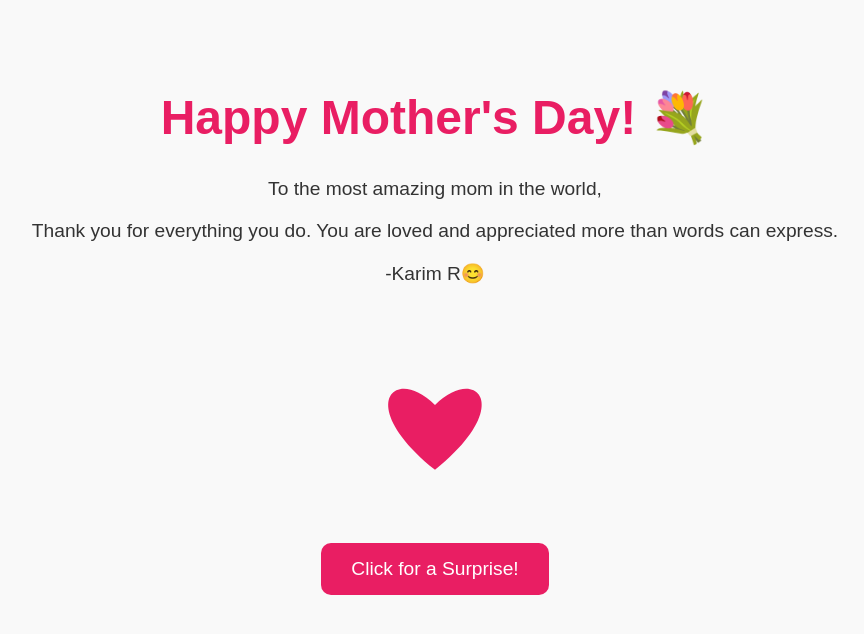
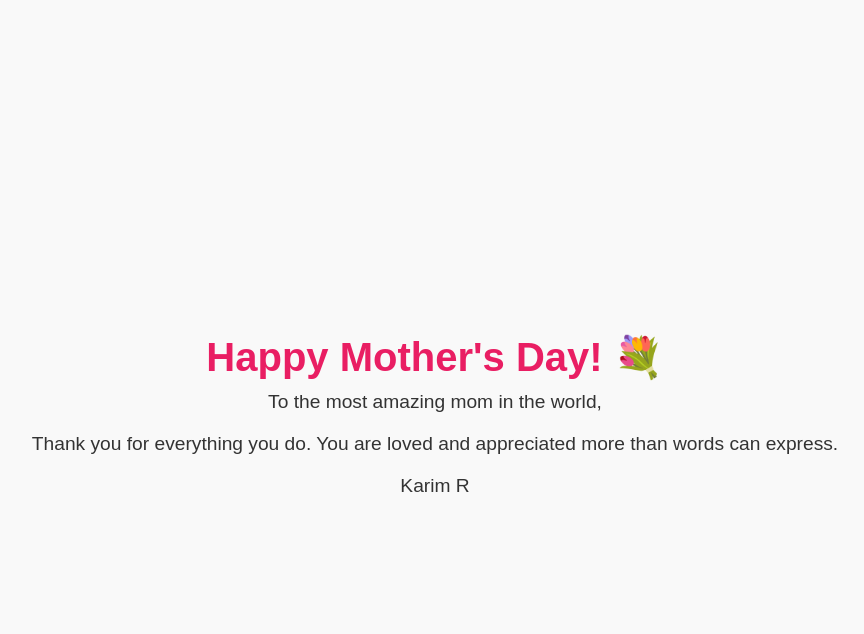
Before and after one commit to Dev-Karim/MD-site, a plain HTML site: page index.html in a window 1280 px wide. Shown: the whole page, without its empty margins (205-1069 px from the left). Drawn offline with Linux system fonts and the light colour scheme.

Commit message:
Update index.html

```diff
--- a/index.html
+++ b/index.html
@@ -5,45 +5,40 @@
     <meta name="viewport" content="width=device-width, initial-scale=1.0">
     <title>Happy Mother's Day!</title>
     <style>
+        /* General styles */
         body {
-            font-family: 'Arial', sans-serif;
+            font-family: Arial, sans-serif;
+            text-align: center; /* Center text horizontally */
+            padding: 20px;
             background-color: #f9f9f9;
-            text-align: center;
-            padding: 50px;
+            margin: 0; /* Remove default margin */
+            display: flex;
+            flex-direction: column;
+            justify-content: center; /* Center content vertically */
+            align-items: center; /* Center content horizontally */
+            min-height: 100vh; /* Full viewport height */
         }
+
         h1 {
             color: #e91e63;
-            font-size: 3rem;
+            font-size: 2.5rem; /* Responsive font size */
+            margin: 0; /* Remove default margin */
         }
+
         p {
             color: #333;
             font-size: 1.2rem;
-            margin: 20px 0;
+            margin: 10px 0; /* Add some spacing */
         }
-        canvas {
-            display: block;
-            margin: 20px auto;
-            width: 200px; /* Adjust size as needed */
-            height: 200px; /* Adjust size as needed */
-        }
-        button {
-            background-color: #e91e63;
-            color: white;
-            border: none;
-            padding: 15px 30px;
-            font-size: 1.2rem;
-            border-radius: 10px;
-            cursor: pointer;
-            transition: background-color 0.3s ease;
-        }
-        button:hover {
-            background-color: #c2185b;
-        }
-        .hidden {
-            display: none;
-            margin-top: 20px;
-            font-size: 1.5rem;
-            color: #e91e63;
+
+        /* Responsive styles for smaller screens */
+        @media (max-width: 600px) {
+            h1 {
+                font-size: 2rem; /* Smaller font size for mobile */
+            }
+            p {
+                font-size: 1rem; /* Smaller font size for mobile */
+            }
         }
     </style>
 </head>
@@ -51,58 +46,6 @@
     <h1>Happy Mother's Day! 💐</h1>
     <p>To the most amazing mom in the world,</p>
     <p>Thank you for everything you do. You are loved and appreciated more than words can express.</p>
-    <p>-Karim R😊</p>
-    <!-- Canvas for the animated heart -->
-    <canvas id="heartCanvas"></canvas>
-
-    <br>
-    <button onclick="revealMessage()">Click for a Surprise!</button>
-    <p id="surprise" class="hidden">You are the best mom ever! ❤️</p>
-
-    <script>
-        // JavaScript for the animated heart
-        const canvas = document.getElementById('heartCanvas');
-        const ctx = canvas.getContext('2d');
-        canvas.width = 200; // Adjust size as needed
-        canvas.height = 200; // Adjust size as needed
-
-        let scale = 1; // Initial scale of the heart
-        let scaleDirection = 1; // Direction of scaling (1 for grow, -1 for shrink)
-
-        function drawHeart() {
-            ctx.clearRect(0, 0, canvas.width, canvas.height);
-            ctx.save();
-            ctx.translate(canvas.width / 2, canvas.height / 2); // Move to center
-            ctx.scale(scale, scale); // Apply scaling
-
-            // Draw the heart
-            ctx.fillStyle = '#e91e63';
-            ctx.beginPath();
-            ctx.moveTo(0, 0);
-            ctx.bezierCurveTo(-50, -50, -100, 0, 0, 80);
-            ctx.bezierCurveTo(100, 0, 50, -50, 0, 0);
-            ctx.fill();
-
-            ctx.restore();
-        }
-
-        function animateHeart() {
-            // Update scale for pulsing effect
-            scale += 0.01 * scaleDirection;
-            if (scale > 1.2 || scale < 0.8) {
-                scaleDirection *= -1; // Reverse direction
-            }
-
-            drawHeart();
-            requestAnimationFrame(animateHeart);
-        }
-
-        animateHeart();
-
-        // JavaScript for the surprise message
-        function revealMessage() {
-            document.getElementById('surprise').style.display = 'block';
-        }
-    </script>
+    <p>Karim R</p>
 </body>
 </html>
```
